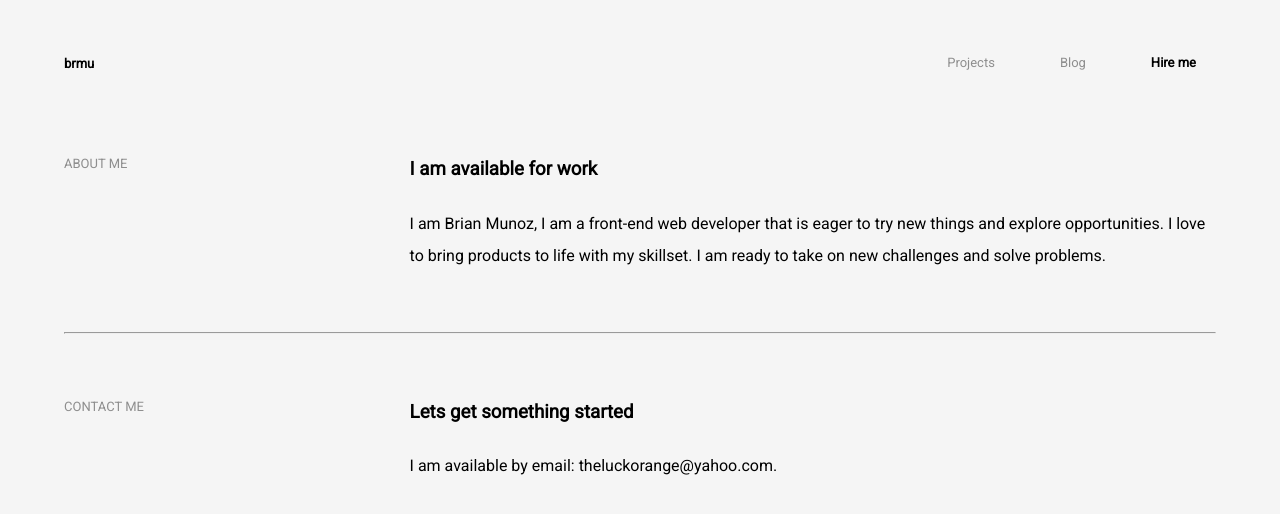
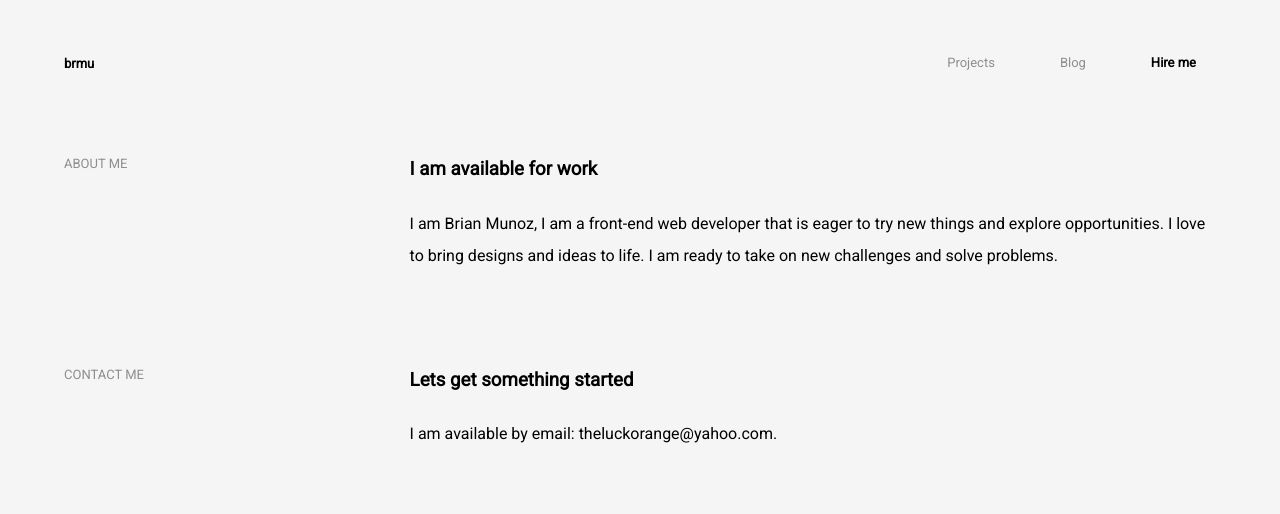
Before and after one commit to colorlessenergy/portfolio, a Jekyll site: the page built from hire-me.html, in a window 1280 px wide. Shown: the top 514 px of the page. Built offline with Jekyll 4.4.1, drawn with Linux system fonts in a browser that asks for light colours.

Commit message:
update wording on contact page

```diff
--- a/hire-me.html
+++ b/hire-me.html
@@ -11,14 +11,12 @@ layout: default
         <h3 class="cards__title">I am available for work</h3>
         <p>
           I am Brian Munoz, I am a front-end web developer that is eager
-          to try new things and explore opportunities. I love to bring products
-          to life with my skillset. I am ready to take on new challenges and solve problems.
+          to try new things and explore opportunities. I love to bring designs and
+          ideas to life. I am ready to take on new challenges and solve problems.
         </p>
     </div>
   </div>
 </div>
-
-<hr />
 
 <div class="cards">
   <div class="cards__interrogative-word">
```
Also changed, not shown: 1 other file.
